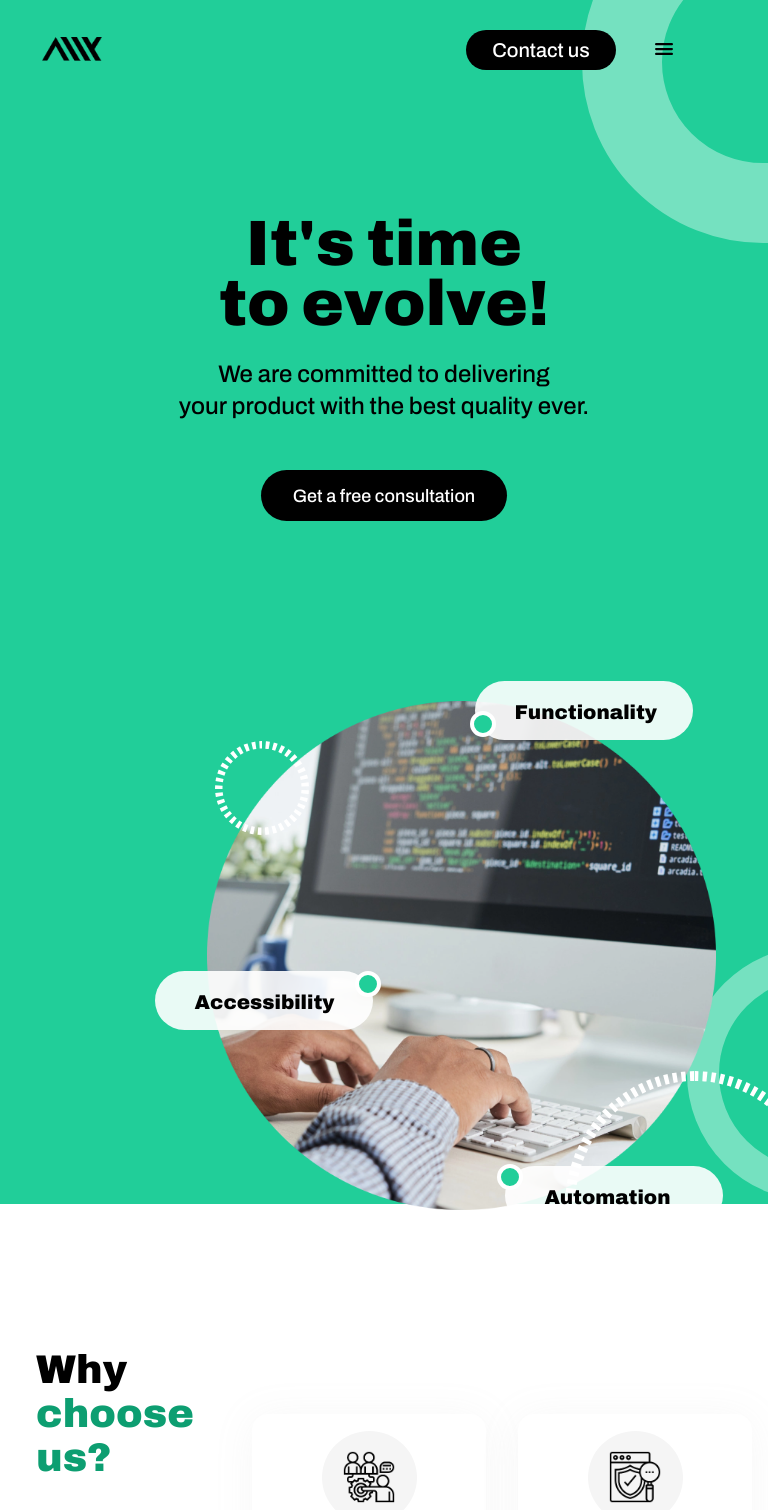
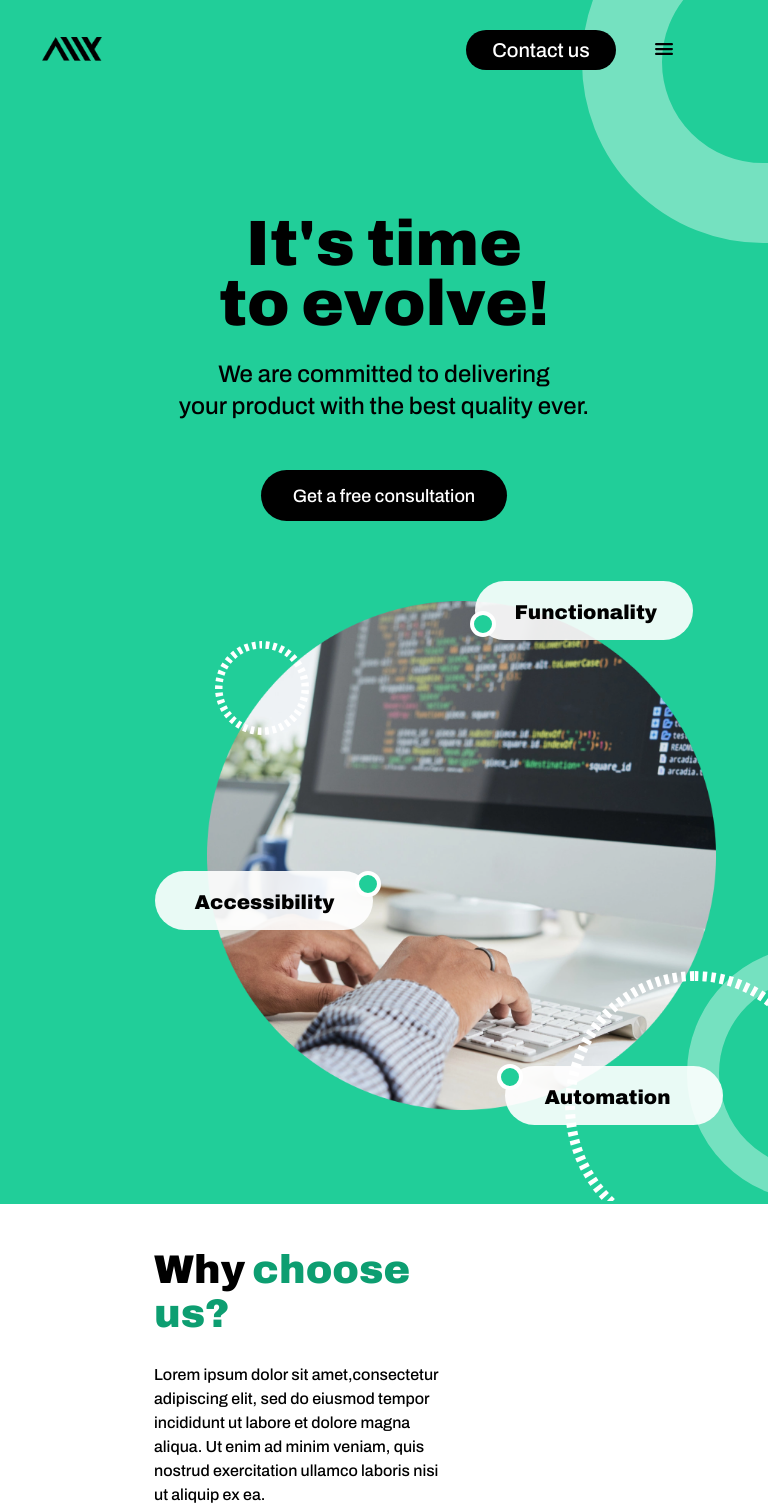
Before and after one commit to a11ysolutions/website, a React (Create React App) app: page / in a window 768 px wide. Shown: the top 1510 px of the page. Built offline with nearby package versions, Linux system fonts and the light colour scheme.

Commit message:
feat: adjust why choose us section in progress

```diff
--- a/src/Components/Home/Home.css
+++ b/src/Components/Home/Home.css
@@ -20,6 +20,10 @@
 }
 .home-services-bicolored-text {
 }
+.home-page-ilustration-container {
+  align-self: center;
+  margin-top: 130px;
+}
 @media screen and (min-width: 768px) and (max-width: 1200px) {
   .a11y-home-why-choose-us-clients {
     margin-top: 170px;
@@ -34,6 +38,9 @@
   .home-services-bicolored-text {
     width: 608px;
     justify-self: center;
+  }
+  .home-page-ilustration-container {
+    margin-top: 30px;
   }
 }
 @media (min-width: 1200px) {
--- a/src/Components/Home/Home.js
+++ b/src/Components/Home/Home.js
@@ -14,7 +14,7 @@ function Home() {
             <div style={{ display: "flex", flexDirection: "column", alignItems: "center" }}>
                 <div className="a11y-home-presentation-container">
                     <PresentationSign />
-                    <div style={{ alignSelf: "center", marginTop: "130px" }}>
+                    <div className="home-page-ilustration-container">
                         <HomeIlustration />
                     </div>
                 </div>
--- a/src/Components/UI/Qualities/Qualities.css
+++ b/src/Components/UI/Qualities/Qualities.css
@@ -65,7 +65,7 @@
     column-gap: 32px;
   }
   .why-choose-us-qualities {
-    flex-direction: row;
+    /* flex-direction: row; */
   }
   .a11y-qualities-top-section {
     flex-direction: row-reverse;
```
